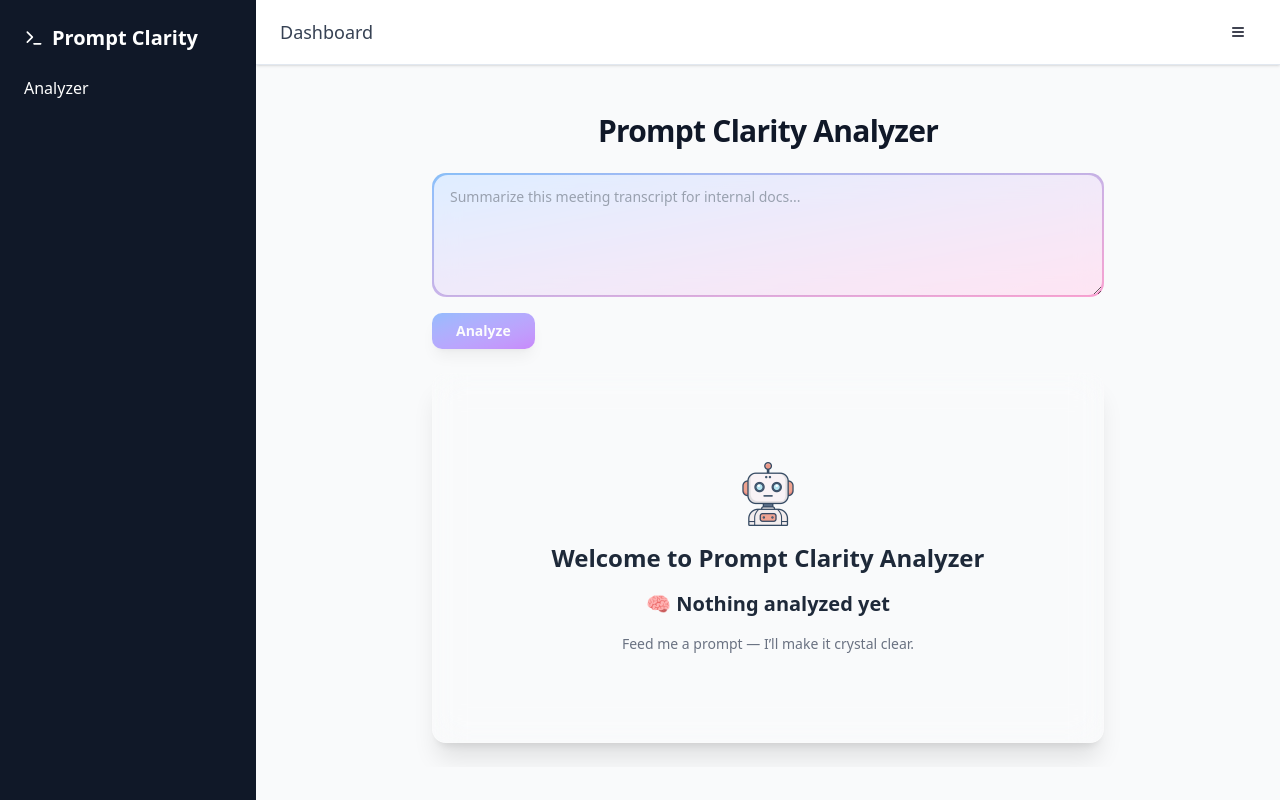
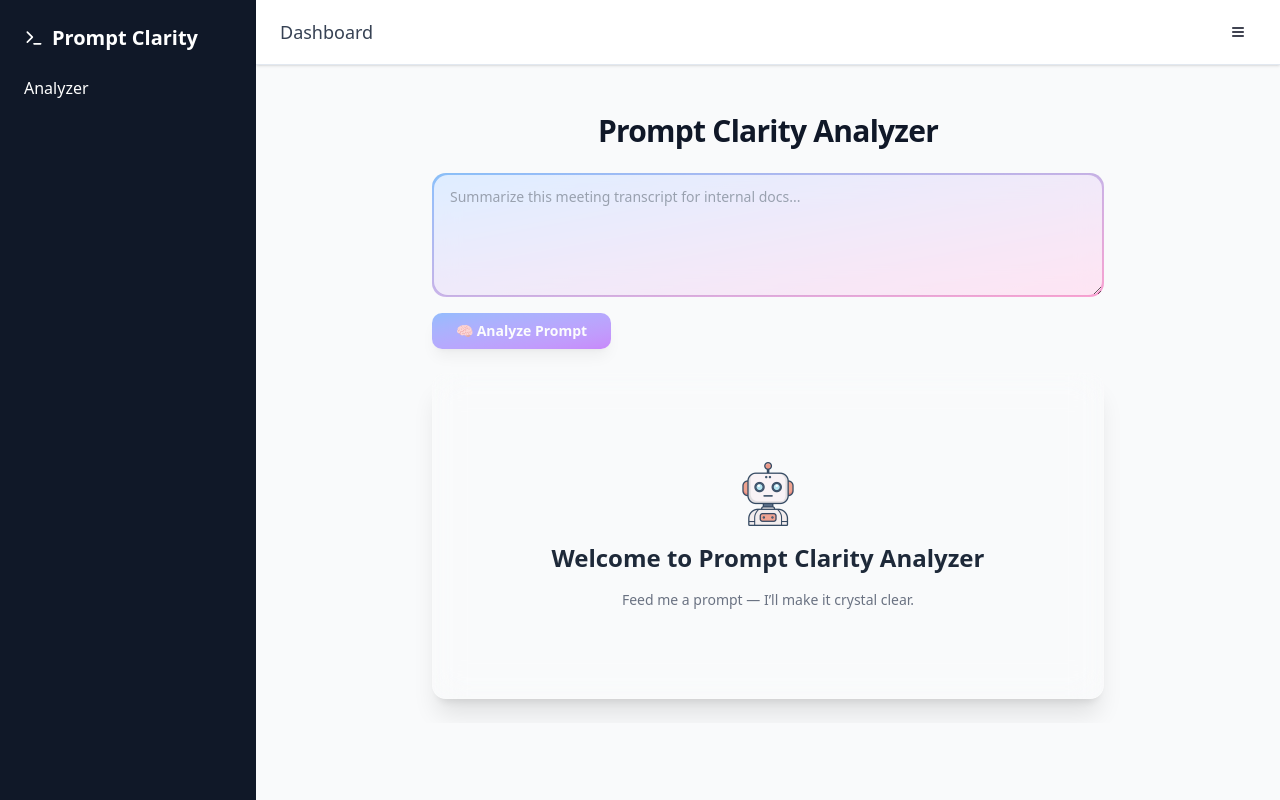
Before and after one commit to danishirfan21/prompt-clarity-analyzer, a Next.js app: page / in a window 1280 px wide. Built offline with nearby package versions, Linux system fonts and the light colour scheme.

Commit message:
ui improvement

```diff
--- a/src/app/page.tsx
+++ b/src/app/page.tsx
@@ -79,11 +79,18 @@ export default function PromptClarityAnalyzer() {
     'Summarize this meeting transcript for internal docs...',
     'Convert this requirement into a dev-ready prompt...',
   ];
+  const buttonTextOptions = [
+    '✨ Clarify Prompt',
+    '🧠 Analyze Prompt',
+    '🔍 Run Check',
+  ];
   const [placeholderIndex, setPlaceholderIndex] = useState(0);
+  const [ctaIndex, setCtaIndex] = useState(0);
 
   useEffect(() => {
     const interval = setInterval(() => {
       setPlaceholderIndex((i) => (i + 1) % placeholderOptions.length);
+      setCtaIndex((i) => (i + 1) % buttonTextOptions.length);
     }, 4000);
     return () => clearInterval(interval);
   }, []);
@@ -119,6 +126,7 @@ export default function PromptClarityAnalyzer() {
   return (
     <ShellLayout>
       <div className="relative overflow-hidden">
+        {/* Animated glowing blobs */}
         <motion.div
           animate={{ x: [0, 30, 0], y: [0, -20, 0] }}
           transition={{ repeat: Infinity, duration: 12 }}
@@ -133,22 +141,25 @@ export default function PromptClarityAnalyzer() {
         <div className="space-y-6 max-w-2xl mx-auto py-6">
           <TypingHeading text="Prompt Clarity Analyzer" />
 
+          {/* Input */}
           <div className="space-y-4">
-            <div className="relative rounded-xl overflow-hidden p-[2px] bg-gradient-to-br from-blue-300 to-pink-300 shadow-inner">
+            <div className="relative rounded-xl overflow-hidden p-[2px] bg-gradient-to-br from-blue-300 to-pink-300 shadow-inner hover:shadow-xl transition-all duration-300">
               <Textarea
                 placeholder={placeholderOptions[placeholderIndex]}
-                className="min-h-[120px] bg-white/70 backdrop-blur-md text-gray-800 placeholder:text-gray-400 rounded-xl px-4 py-3 border-none focus:outline-none"
+                className="min-h-[120px] bg-white/70 backdrop-blur-md text-gray-800 placeholder:text-gray-400 rounded-xl px-4 py-3 border-none focus:outline-none hover:ring-1 hover:ring-blue-400 transition-all"
                 value={visiblePrompt}
                 onChange={handlePromptTyping}
               />
             </div>
 
+            {/* Feedback while analyzing */}
             {loading && (
               <div className="text-sm text-gray-500 italic animate-pulse text-center">
                 🤖 Thinking... polishing your prompt.
               </div>
             )}
 
+            {/* Button */}
             <Button
               onClick={handleAnalyze}
               disabled={loading || !prompt.trim()}
@@ -161,13 +172,14 @@ export default function PromptClarityAnalyzer() {
                     Analyzing...
                   </>
                 ) : (
-                  'Analyze'
+                  buttonTextOptions[ctaIndex]
                 )}
               </span>
               <span className="absolute inset-0 bg-white/20 blur-md opacity-0 group-hover:opacity-10 transition" />
             </Button>
           </div>
 
+          {/* Empty State */}
           {!loading && !result && (
             <motion.div
               initial={{ opacity: 0, y: 10 }}
@@ -187,11 +199,8 @@ export default function PromptClarityAnalyzer() {
                       className="z-10 opacity-90"
                     />
                   </div>
-                  <h2 className="text-2xl font-semibold text-center text-gray-800 dark:text-white">
+                  <h2 className="text-2xl font-semibold text-gray-800 dark:text-white">
                     Welcome to Prompt Clarity Analyzer
-                  </h2>
-                  <h2 className="text-xl font-bold text-gray-800 dark:text-white">
-                    🧠 Nothing analyzed yet
                   </h2>
                   <p className="text-sm text-gray-500">
                     Feed me a prompt — I’ll make it crystal clear.
@@ -201,7 +210,13 @@ export default function PromptClarityAnalyzer() {
             </motion.div>
           )}
 
+          {/* Error State */}
           {!loading && result?.error && (
+            <motion.div
+              initial={{ opacity: 0, y: 10 }}
+              animate={{ opacity: 1, y: 0 }}
+              transition={{ duration: 0.4, ease: 'easeOut' }}
+            >
               <Card className="bg-red-50 border border-red-200 shadow-md rounded-xl">
                 <CardContent className="text-center py-6">
                   <div className="text-3xl mb-2">😓</div>
@@ -213,8 +228,10 @@ export default function PromptClarityAnalyzer() {
                   </p>
                 </CardContent>
               </Card>
+            </motion.div>
           )}
 
+          {/* Result */}
           {!loading && result && !result.error && (
             <motion.div
               initial={{ opacity: 0, y: 8 }}
```
Lines whose indentation alone changed are shown as unchanged.
